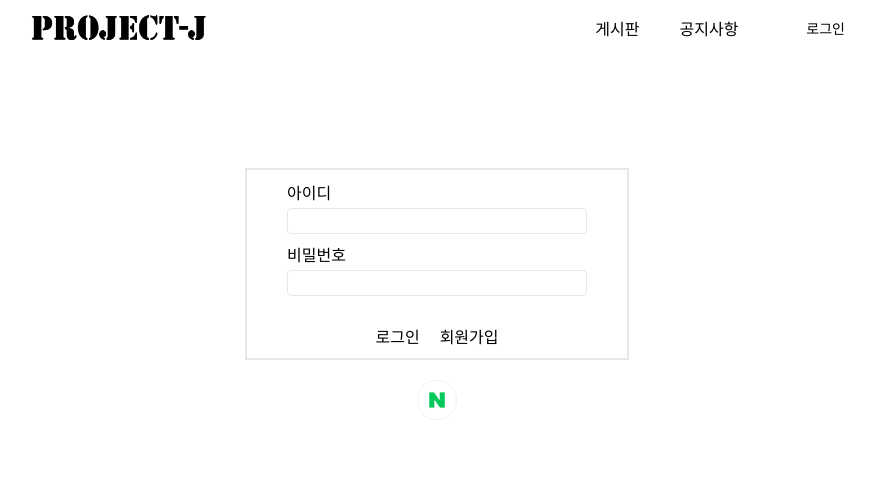
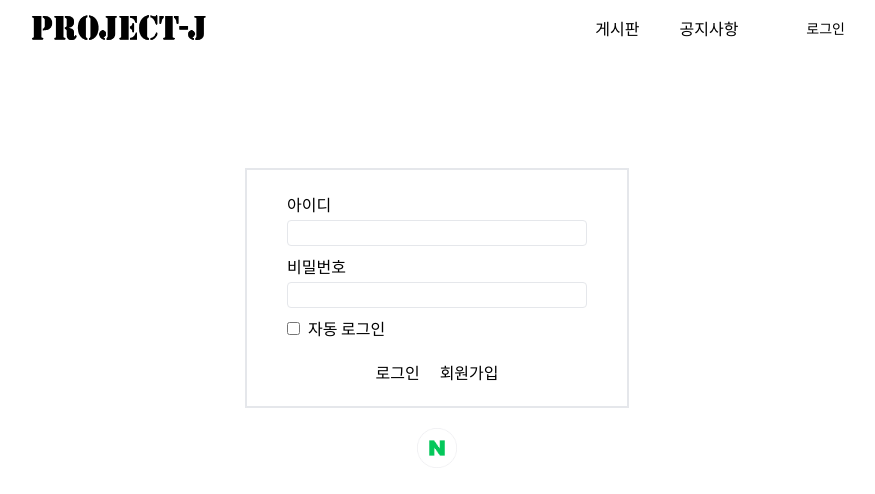
Before and after one commit to jmingu/j-front, a Next.js app: page /login in a window 1280 px wide. Shown: the top 494 px of the page, without its empty margins (203-1078 px from the left). Built offline with nearby package versions, Linux system fonts and the light colour scheme; no server answers.

Commit message:
페이지 감지 추가 및 자동로그인 체크박스 추가

```diff
--- a/src/app/login/page.tsx
+++ b/src/app/login/page.tsx
@@ -19,6 +19,7 @@ const LoginPage = () => {
     const router = useRouter();
 
     const redirectUri = USE_FRONT_URL +"/login/next&state=dkfiskadspd";
+    const [autoLogin, setAutoLogin] = useState(false); // 자동 로그인 상태를 관리할 useState 추가
 
     const [clientId, setClientId] = useState(process.env.NEXT_PUBLIC_CLIENT_ID);
 
@@ -81,7 +82,7 @@ const LoginPage = () => {
 
     return (
         <div className=''>
-            <div className='flex h-48 border-[2px] border-gray-200 max-w-96 m-auto mt-28 items-center'>
+            <div className='flex h-60 border-[2px] border-gray-200 max-w-96 m-auto mt-28 items-center'>
                 <div className='w-full px-10'>
                     <div className=''>
                         <div className=''>
@@ -96,6 +97,24 @@ const LoginPage = () => {
                                 type='password'
                                 onChange={(e) => setPassword(e.target.value)}
                             />
+                        </div>
+                        <div className='flex items-center mb-2'> {/* 체크박스와 라벨을 flex container 안에 배치 */}
+                        <input
+                            id='autoLogin' // 체크박스에 id 제공
+                            type='checkbox'
+                            checked={autoLogin} // 체크박스 상태는 autoLogin 상태에 의해 결정
+                            onChange={(e) => {
+                                setAutoLogin(e.target.checked);
+                                console.log(e.target.checked)
+                                if(e.target.checked === true){
+                                    localStorage.setItem("auto","true");
+                                }else if(e.target.checked === false){
+                                    localStorage.removeItem("auto");
+                                }
+                            }} // 체크박스 상태 변경 시 autoLogin 상태 업데이트
+                            className='mr-2' // 체크박스와 라벨 사이의 간격 조정
+                        />
+                        <label htmlFor='autoLogin'>자동 로그인</label> {/* htmlFor을 사용해 라벨 클릭 시 체크박스도 함께 토글 */}
                         </div>
                     </div>
 
--- a/src/components/Navber.tsx
+++ b/src/components/Navber.tsx
@@ -6,12 +6,28 @@ import { CiMenuBurger } from "react-icons/ci";
 import Image from 'next/image';
 import Logo from '../../public/project-j.png';
 import {commonAxios} from '../app/common/commonAxios';
+import { usePathname, useSearchParams } from 'next/navigation'
 
 const Navber = () => {
 
     const [menu, setMenu] = useState(false);
     const [session, setSession] = useState<any>(null);
-    console.log("ssssss")
+
+    // 페이지 이동시 로그인 감지
+    const pathname = usePathname();
+    const searchParams = useSearchParams();
+    useEffect(() => {
+        const accessVal = localStorage.getItem("a");
+        const refreshVal = localStorage.getItem("p");
+
+        if(accessVal === null || accessVal === undefined || refreshVal === null || refreshVal === undefined){
+            sessionStorage.clear();
+            localStorage.clear();
+            setSession(null);
+        }
+    }, [pathname, searchParams])
+
+
     useEffect(() => {
         const sessionVal = sessionStorage.getItem("session");
         console.log(sessionVal);
```
